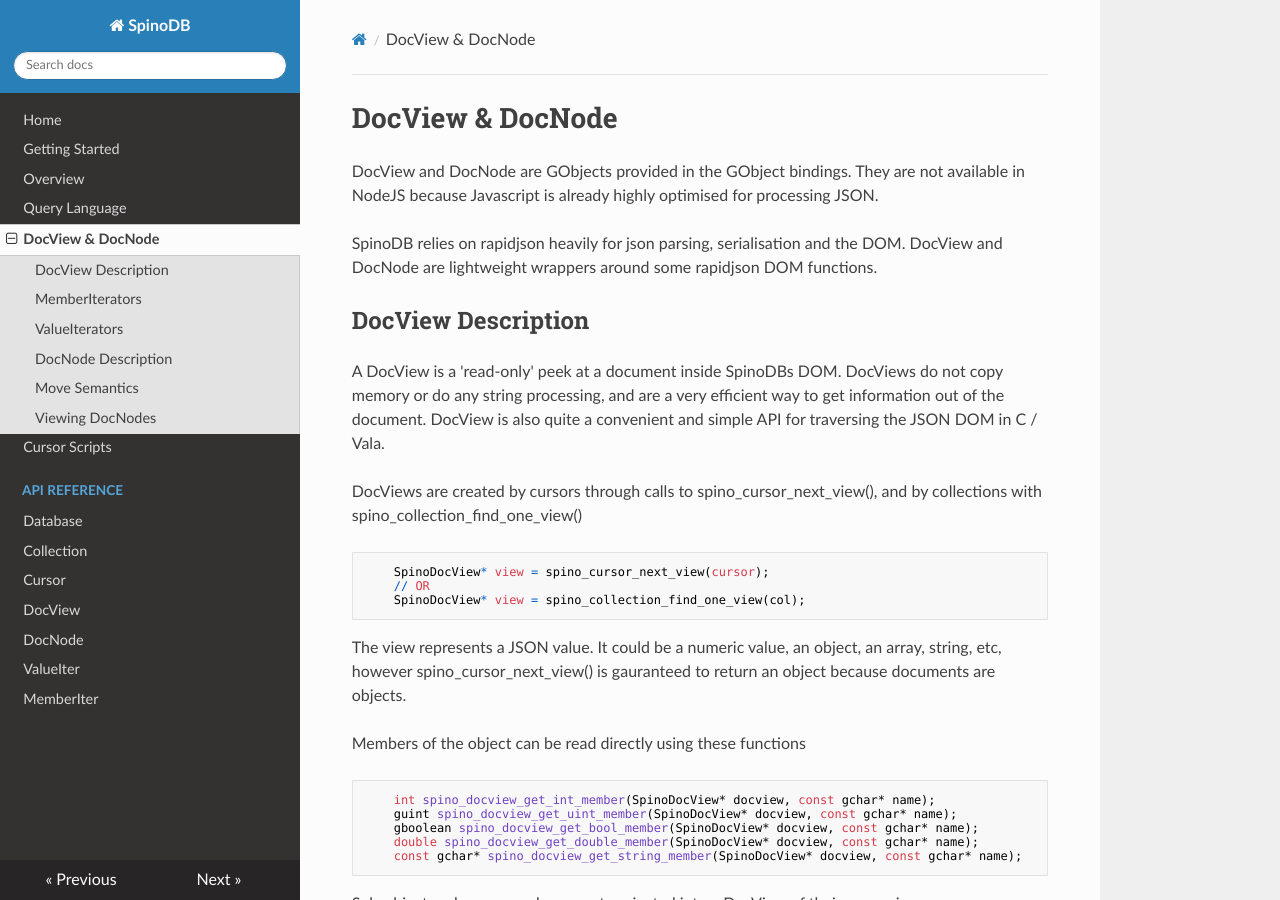
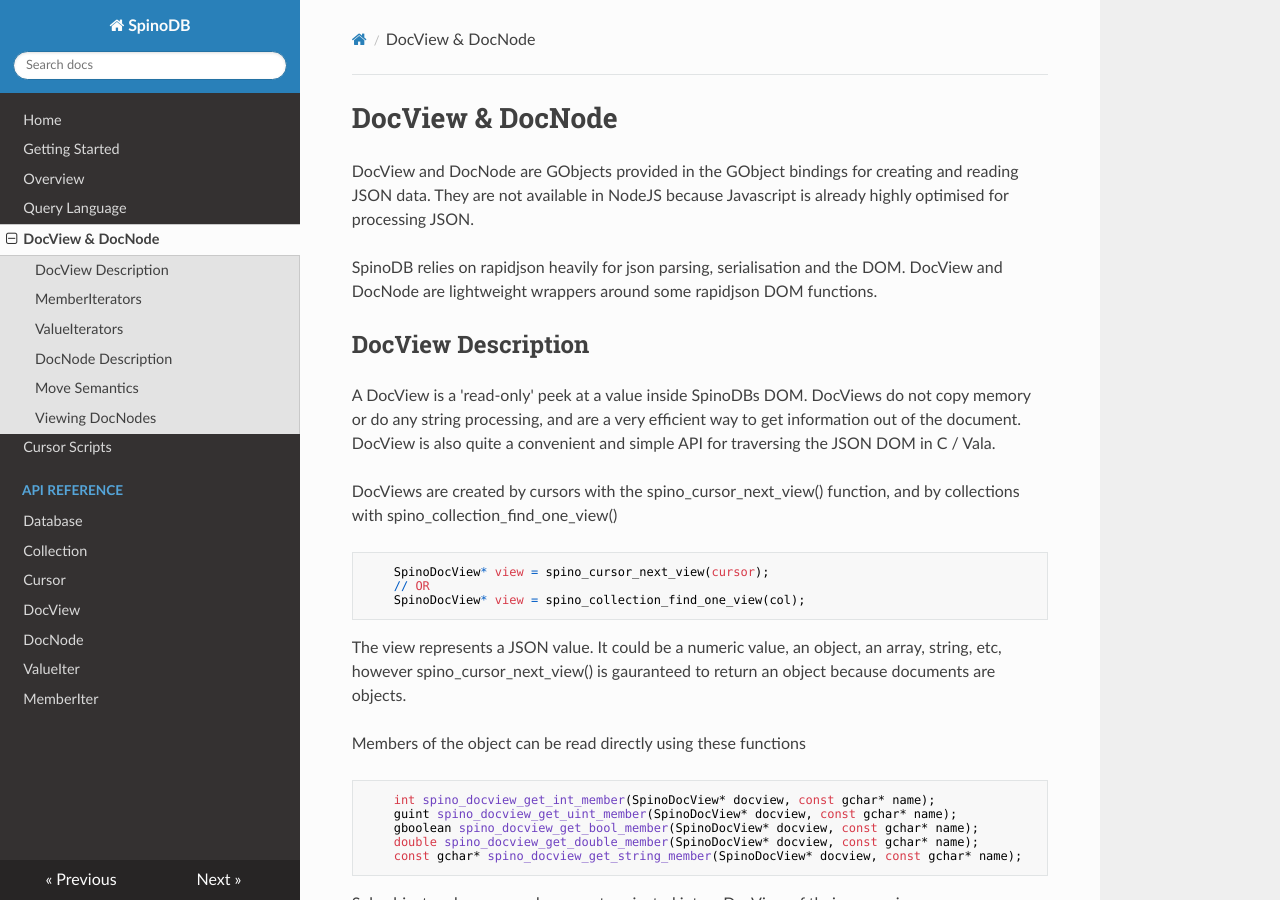
Before and after one commit to supercamel/SpinoDB, an MkDocs documentation site: the page built from docs/docviewnode.md, in a window 1280 px wide and 900 px high. Built offline with MkDocs 1.6.1, drawn with Linux system fonts in a browser that asks for light colours; nearby versions of some CDN libraries; some of the changed text lies outside the part shown.

Commit message:
documentation

````diff
--- a/docs/docviewnode.md
+++ b/docs/docviewnode.md
@@ -1,15 +1,15 @@
 # DocView & DocNode
 
-DocView and DocNode are GObjects provided in the GObject bindings. They are not available in NodeJS because Javascript is already highly optimised for processing JSON.
+DocView and DocNode are GObjects provided in the GObject bindings for creating and reading JSON data. They are not available in NodeJS because Javascript is already highly optimised for processing JSON.
 
 SpinoDB relies on rapidjson heavily for json parsing, serialisation and the DOM. DocView and DocNode are lightweight wrappers around some rapidjson DOM functions.
 
 
 ## DocView Description
 
-A DocView is a 'read-only' peek at a document inside SpinoDBs DOM. DocViews do not copy memory or do any string processing, and are a very efficient way to get information out of the document. DocView is also quite a convenient and simple API for traversing the JSON DOM in C / Vala.
+A DocView is a 'read-only' peek at a value inside SpinoDBs DOM. DocViews do not copy memory or do any string processing, and are a very efficient way to get information out of the document. DocView is also quite a convenient and simple API for traversing the JSON DOM in C / Vala.
 
-DocViews are created by cursors through calls to spino_cursor_next_view(), and by collections with spino_collection_find_one_view()
+DocViews are created by cursors with the spino_cursor_next_view() function, and by collections with spino_collection_find_one_view()
 
 ```
     SpinoDocView* view = spino_cursor_next_view(cursor);
````
Also changed, not shown: other parts of docs/docviewnode.md (+1 -1 lines), docs/index.md (+3 -0 lines), docs/query_language.md (+4 -0 lines).
